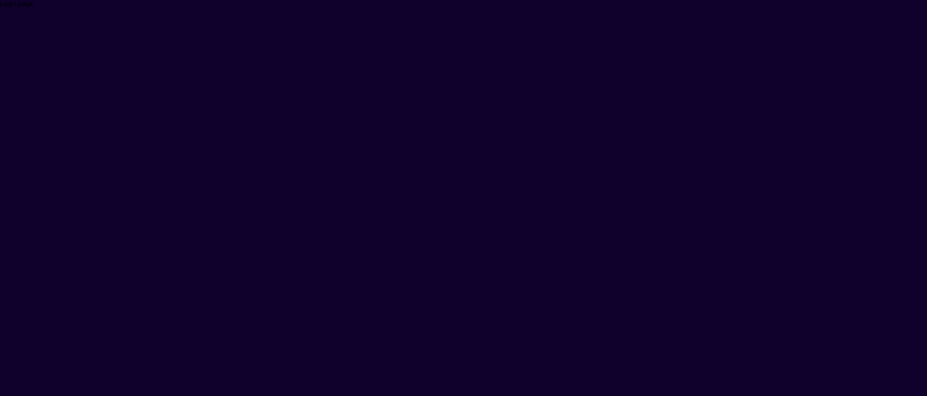
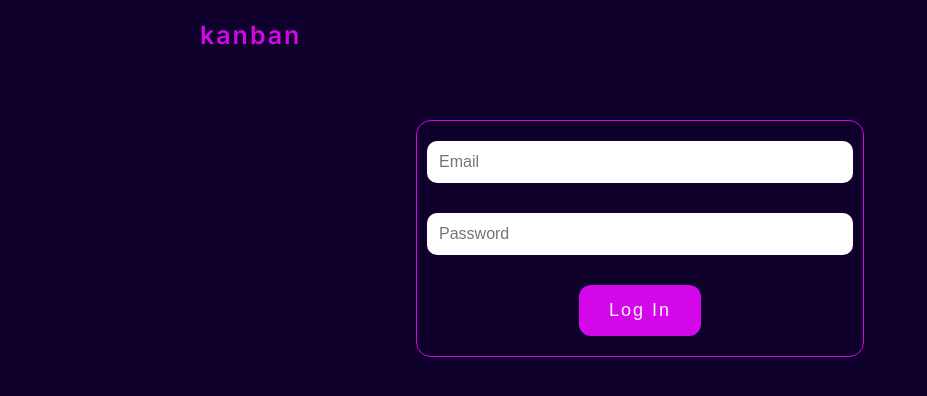
Before and after one commit to natelufuluabo/kanban, a Next.js app: page /login in a window 1280 px wide. Shown: the top 396 px of the page, without its empty margins (0-927 px from the left). Built offline with nearby package versions, Linux system fonts and the light colour scheme.

Commit message:
successfully implemented login page ui

```diff
--- /dev/null
+++ b/app/login/page.module.scss
@@ -0,0 +1,17 @@
+.article {
+    width: 35%;
+
+    @media (max-width: 1200px) {
+        width: 40%;
+    }
+
+    @media (max-width: 500px) {
+        width: 80%;
+    }
+}
+
+.main {
+    display: flex;
+    justify-content: center;
+    padding-top: 5rem;
+}
--- a/app/login/page.tsx
+++ b/app/login/page.tsx
@@ -1,7 +1,16 @@
+import { NavBar } from "@/components/NavBar";
+import { LogInForm } from "@/components/LogInForm";
+import styles from "./page.module.scss";
+
 export default function Home() {
     return (
-        <main>
-            Login page
-        </main>
+        <>
+            <NavBar />
+            <main className={styles.main}>
+                <article className={styles.article}>
+                    <LogInForm />
+                </article>
+            </main>
+        </>
     )
 };
```
